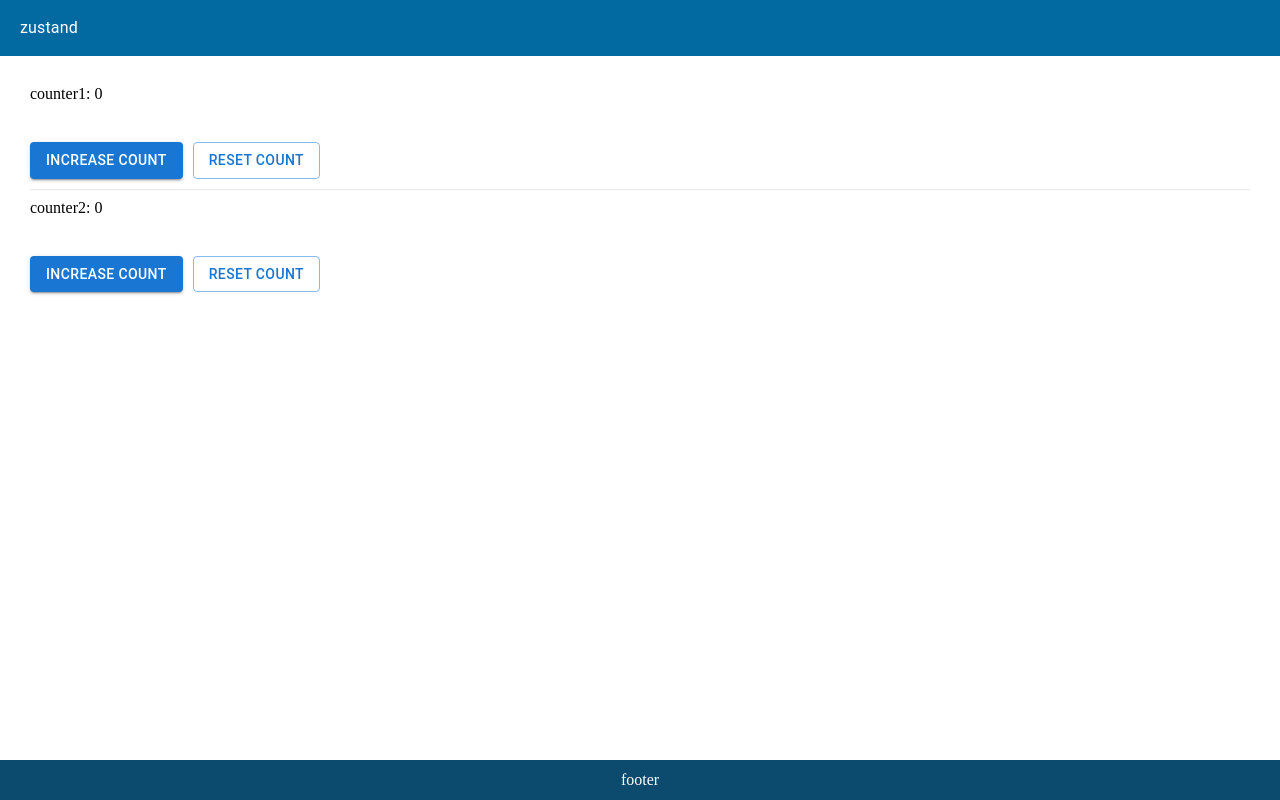
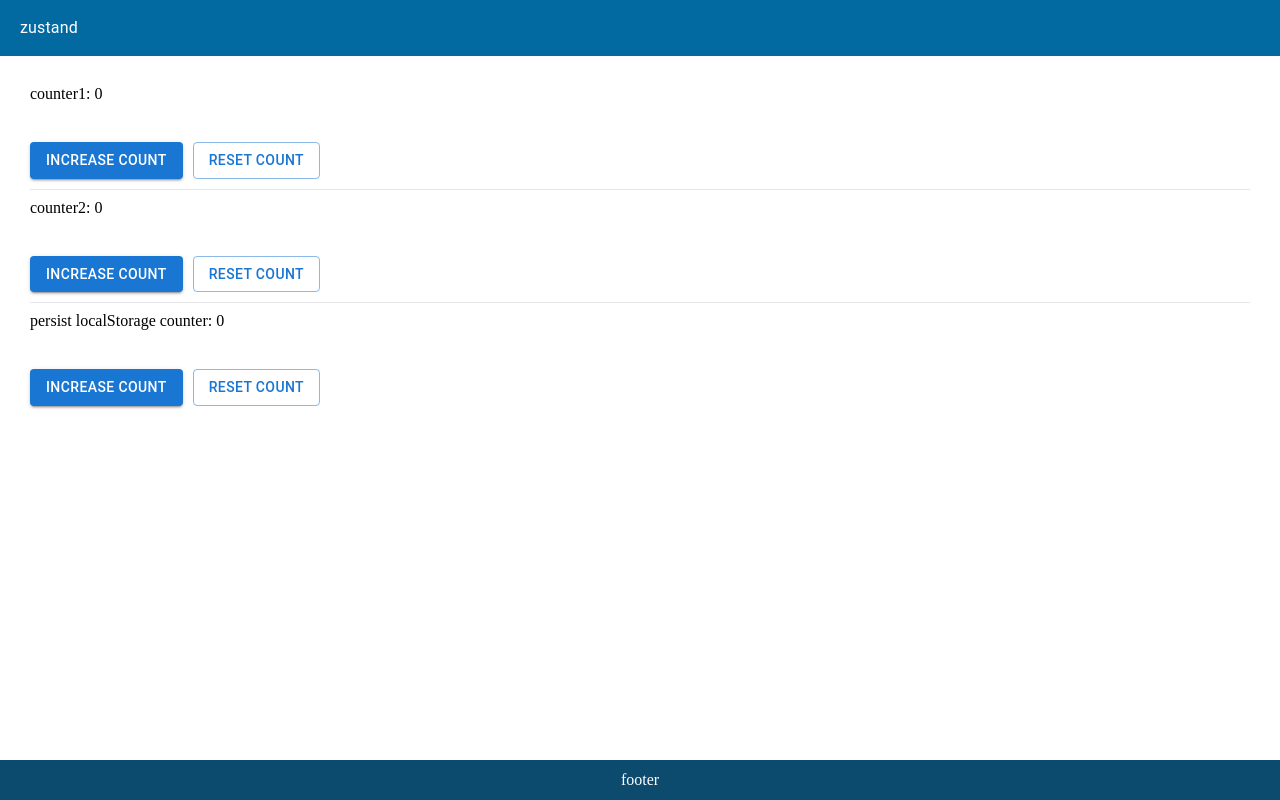
Before and after one commit to calm1205/vite-sandbox, a React (Vite) app: page / in a window 1280 px wide. Built offline with nearby package versions, Linux system fonts and the light colour scheme.

Commit message:
localStorage state

```diff
--- /dev/null
+++ b/src/components/counter/PersistLocalCounter.tsx
@@ -0,0 +1,25 @@
+import { Box, Button } from "@mui/material"
+import { FC } from "react"
+import { usePersistLocalCountStore } from "~/lib/persistLocalCountStore"
+
+/**
+ * localStorageへ値を保存するカウンター
+ */
+export const PersistLocalCounter: FC = () => {
+  const counter = usePersistLocalCountStore()
+
+  return (
+    <>
+      <p className="">persist localStorage counter: {counter.count}</p>
+
+      <Box mt="30px" display="flex" gap="10px">
+        <Button variant="contained" onClick={counter.increaseCount}>
+          Increase count
+        </Button>
+        <Button variant="outlined" onClick={counter.resetCount}>
+          Reset count
+        </Button>
+      </Box>
+    </>
+  )
+}
--- a/src/lib/countStore.ts
+++ b/src/lib/countStore.ts
@@ -1,6 +1,6 @@
 import { create } from "zustand"
 
-type Count = {
+export type Count = {
   count: number
   increaseCount: () => void
   resetCount: () => void
--- /dev/null
+++ b/src/lib/persistLocalCountStore.ts
@@ -0,0 +1,20 @@
+import { create } from "zustand"
+import { persist, createJSONStorage } from "zustand/middleware"
+import { Count } from "./countStore"
+
+/**
+ * localStorageに値を保存
+ */
+export const usePersistLocalCountStore = create<Count>()(
+  persist(
+    (set) => ({
+      count: 0,
+      increaseCount: () => set(({ count }) => ({ count: count + 1 })),
+      resetCount: () => set({ count: 0 }),
+    }),
+    {
+      name: "persist-storage",
+      storage: createJSONStorage(() => localStorage),
+    }
+  )
+)
--- a/src/pages/Top/Index.tsx
+++ b/src/pages/Top/Index.tsx
@@ -2,6 +2,7 @@ import { Box } from "@mui/material"
 import { FC } from "react"
 import { Counter1 } from "~/components/counter/Counter.1"
 import { Counter2 } from "~/components/counter/Counter.2"
+import { PersistLocalCounter } from "~/components/counter/PersistLocalCounter"
 
 const Top: FC = () => {
   return (
@@ -9,6 +10,8 @@ const Top: FC = () => {
       <Counter1 />
       <hr />
       <Counter2 />
+      <hr />
+      <PersistLocalCounter />
     </Box>
   )
 }
```
